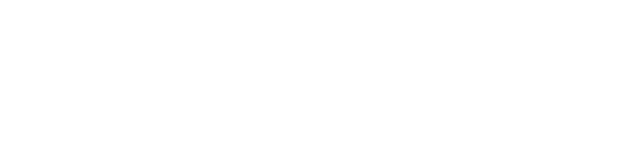
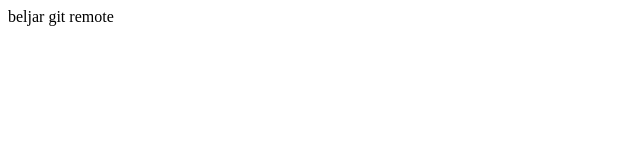
Before and after one commit to aprianaanggar/belajar-git-remote, a plain HTML site: page index.html in a window 1280 px wide. Shown: the whole page, without its empty margins (0-640 px from the left). Drawn offline with Linux system fonts and the light colour scheme.

Commit message:
belajar git remote index.html

```diff
--- a/index.html
+++ b/index.html
@@ -7,6 +7,6 @@
     <title>Document</title>
 </head>
 <body>
-
+    beljar git remote
 </body>
 </html>
```
